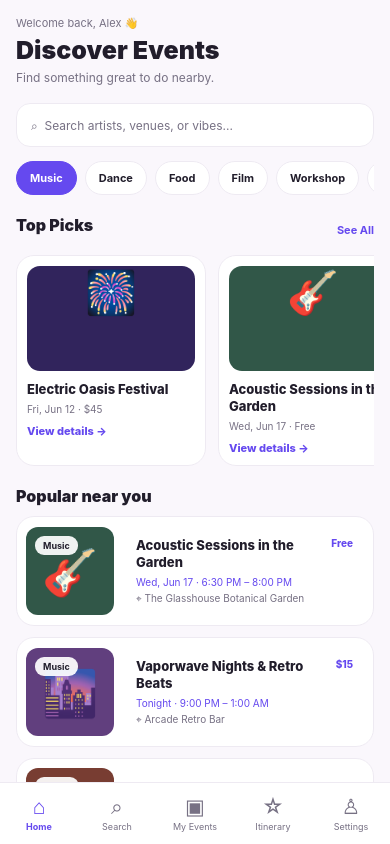
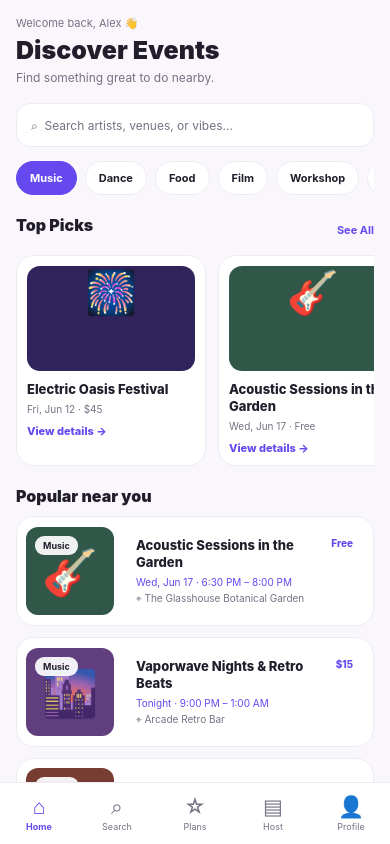
Before and after one commit to opa5144/near-me-app, a React Native app in the folder mobile/: screen / in a window 390 px wide. Both pictures are taken after a click on the button "Login". Built offline with nearby package versions, Linux system fonts and the light colour scheme.

Commit message:
Fixed Bottom Taskbar

```diff
--- a/mobile/src/components/BottomTabBar.tsx
+++ b/mobile/src/components/BottomTabBar.tsx
@@ -1,10 +1,13 @@
 import { Pressable, StyleSheet, Text, View } from 'react-native';
 import { colors } from '../data/theme';
 
-export type TabName = 'Home' | 'Search' | 'My Events' | 'Itinerary' | 'Settings';
+export type TabName = 'Home' | 'Search' | 'Plans' | 'Host' | 'Profile';
 const tabs: { name: TabName; icon: string }[] = [
-  { name: 'Home', icon: '⌂' }, { name: 'Search', icon: '⌕' }, { name: 'My Events', icon: '▣' },
-  { name: 'Itinerary', icon: '☆' }, { name: 'Settings', icon: '♙' },
+  { name: 'Home', icon: '⌂' },
+  { name: 'Search', icon: '⌕' },
+  { name: 'Plans', icon: '☆' },
+  { name: 'Host', icon: '▤' },
+  { name: 'Profile', icon: '👤' },
 ];
 
 export function BottomTabBar({ active, onChange }: { active: TabName; onChange: (tab: TabName) => void }) {
```
